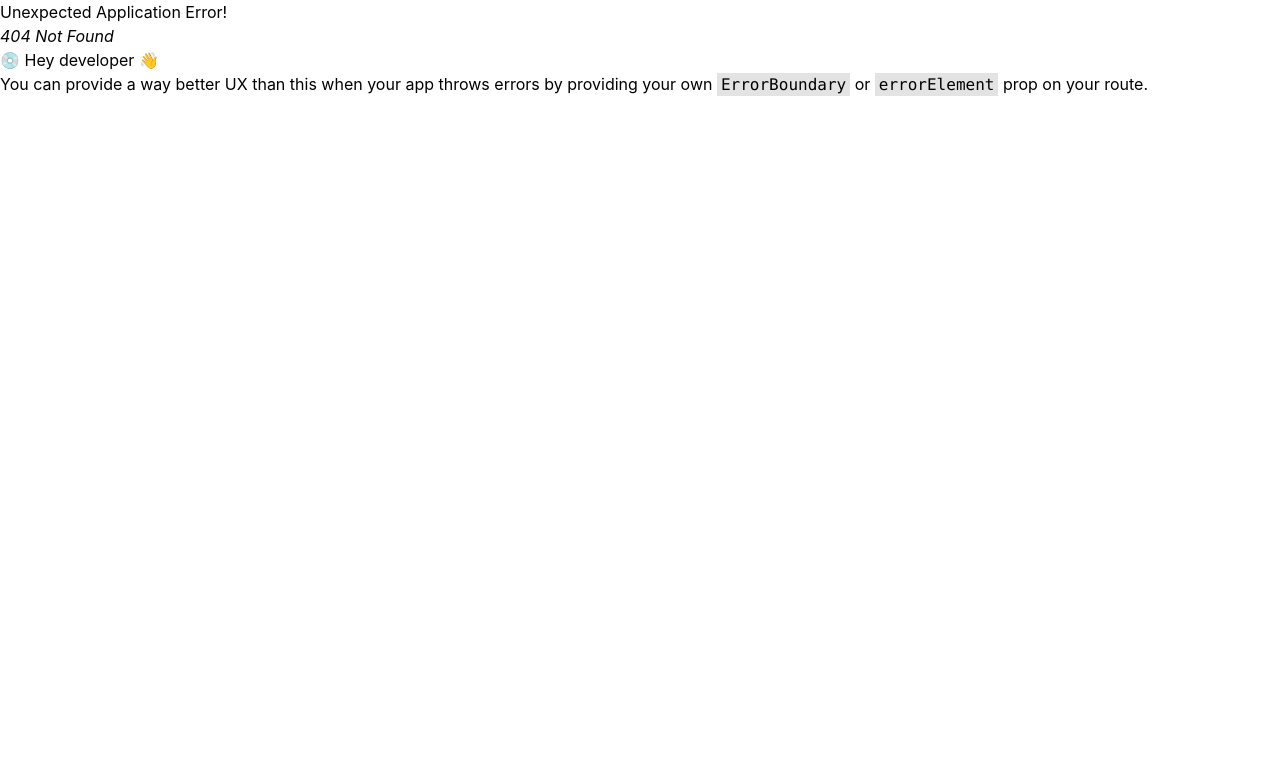
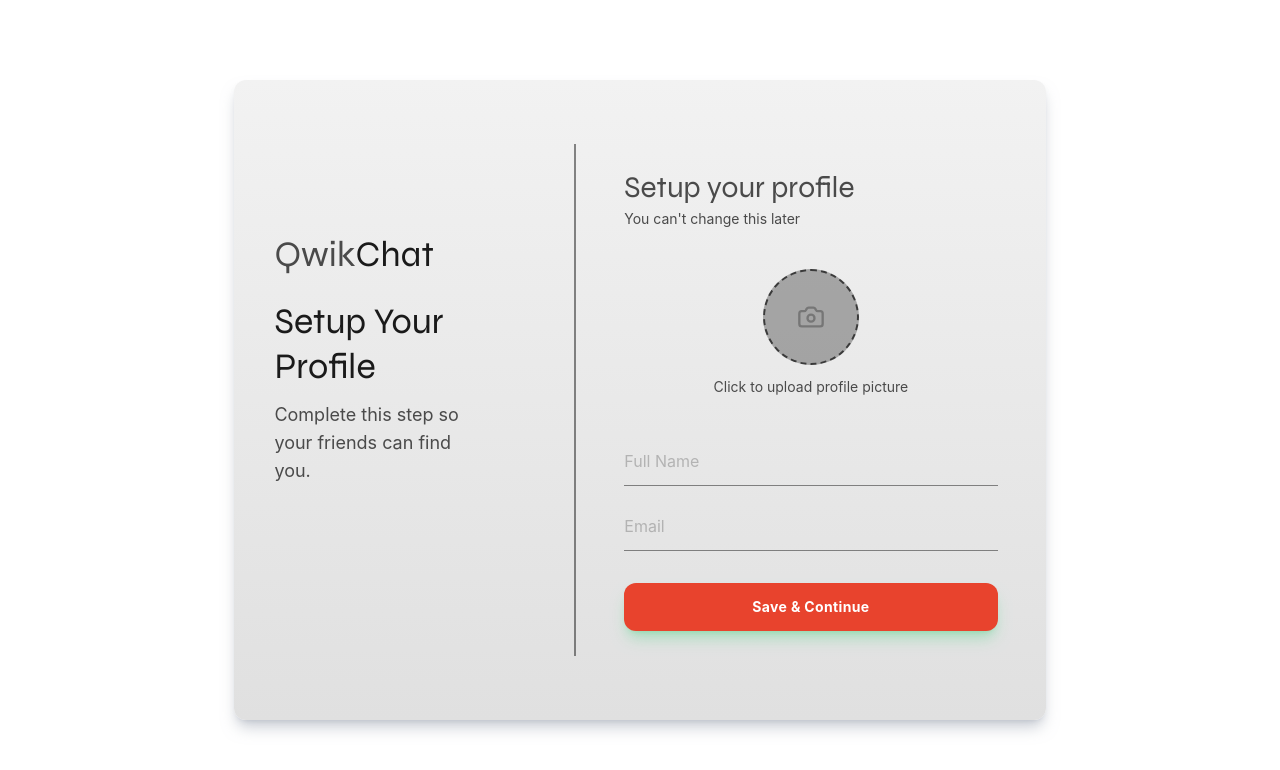
Before and after one commit to abderrahm4ne/chat-app, a React (Vite) app in the folder frontend/: page /setup-profile in a window 1280 px wide. Before the commit this address had no page. Shown: the top 770 px of the page. Built offline with nearby package versions, Linux system fonts and the light colour scheme; no server answers; a web font is replaced by a local one.

Commit message:
finished setup logic with photo upload + matches reducer + added getMe reducer

```diff
--- a/frontend/src/App.tsx
+++ b/frontend/src/App.tsx
@@ -3,11 +3,14 @@ import { createBrowserRouter, createRoutesFromElements, Route, RouterProvider }
 import LandingPage from "./features/landing/LandingPage"
 import RegisterPage from "./features/auth/RegisterPage"
 import LoginPage from "./features/auth/LoginPage"
+import SetupProfilePage from "./features/setup/SetupProfilePage"
+
 
 import { store } from "./store/store"
 import { Provider } from "react-redux"
 
-function App() {
+import { useGetMeQuery } from "./store/api/authApi"
+
 
   const router = createBrowserRouter(
     createRoutesFromElements(
@@ -33,12 +36,23 @@ function App() {
           </div>
           }/>
 
+        <Route path="setup-profile" element={<SetupProfilePage />} />
+
+
+        <Route path="*" element={<div>404 Not Found</div>} />
+
       </>
     )
   )
 
+function AppProvider() {
+  useGetMeQuery();
+  return <RouterProvider router={router} />
+}
 
-  return <Provider store={store}><RouterProvider router={router} /></Provider>
+function App() {
+
+  return <Provider store={store}><AppProvider /></Provider>
 }
 
 export default App
--- a/frontend/src/components/ui/Button.tsx
+++ b/frontend/src/components/ui/Button.tsx
@@ -1,5 +1,5 @@
 
-function SubmitButton({ loading, children, onClick }: { loading: boolean; children: React.ReactNode; onClick?: () => void }) {
+function SubmitButton({ loading, children, onClick }: { loading?: boolean; children: React.ReactNode; onClick?: () => void }) {
   return (
     <button
       type="button"
--- a/frontend/src/components/ui/Field.tsx
+++ b/frontend/src/components/ui/Field.tsx
@@ -7,9 +7,10 @@ interface InputFieldProps {
   value: string;
   onChange: (v: string) => void;
   required?: boolean;
+  disabled?: boolean;
 }
 
-function InputField({ name, type = "text", placeholder, value, onChange}: InputFieldProps) {
+function InputField({ name, type = "text", placeholder, value, onChange, disabled}: InputFieldProps) {
   const id = useId();
   const [showPw, setShowPw] = useState(false);
   const isPassword = type === "password";
@@ -24,6 +25,7 @@ function InputField({ name, type = "text", placeholder, value, onChange}: InputF
           type={inputType}
           placeholder={placeholder}
           value={value}
+          disabled={disabled}
           onChange={e => onChange(e.target.value)}
           className={[
             "w-full border-0 border-b text-primary-text",
--- a/frontend/src/features/landing/LandingPage.tsx
+++ b/frontend/src/features/landing/LandingPage.tsx
@@ -11,7 +11,7 @@ function LandingPage() {
     <div className="flex items-center justify-center h-screen w-screen px-4">
 
         {/* left side */}
-        <div className='bg-linear-to-b from-primary to-secondary rounded-xl p-10 shadow-lg shadow-gray-400/50 flex flex-col items-start h-[80%] w-[30%]'>
+        <div className='bg-linear-to-b from-primary to-secondary rounded-xl p-10 shadow-lg shadow-gray-400/50 flex flex-col items-start h-[80%] w-auto'>
 
             {/* title + BETA tag */}
             <div className='mt-20'>
@@ -70,7 +70,7 @@ function LandingPage() {
         </div>
 
         { /* right side */}
-        <div className='h-[80%] flex flex-col rounded-2xl px-6 py-4 ml-10 w-[21%] items-center bg-primary shadow-lg shadow-gray-400/90 -skew-y-1 '>
+        <div className='h-[80%] flex flex-col rounded-2xl px-6 py-4 ml-10 w-[21%] items-center bg-primary shadow-lg shadow-gray-400/90 -skew-z-1 '>
 
             { /* USER */}
             <div className='flex flex-row space-x-3 mb-4 self-start px-4 '>
@@ -112,7 +112,7 @@ function LandingPage() {
                     className='bg-input-field-background text-primary-text placeholder:text-secondary-text outline-none px-3.5 py-2.5 border border-card-background rounded-lg text-sm w-full'
                 />
                 <div
-                    className='bg-secondary text-black px-3.5 py-2 rounded-md hover:cursor-pointer border border-card-background'><Upload /></div>
+                    className='bg-secondary text-black px-3.5 py-2 rounded-md hover:cursor-pointer border   border-card-background'><Upload /></div>
                 <div
                     className='bg-secondary text-black px-3.5 py-2 rounded-md hover:cursor-pointer border border-card-background'>
                         <Send />
--- /dev/null
+++ b/frontend/src/features/setup/SetupProfilePage.tsx
@@ -0,0 +1,165 @@
+import InputField from '../../components/ui/Field'
+import SubmitButton from '../../components/ui/Button'
+import { useNavigate } from 'react-router-dom'
+import { useState, useRef, useEffect } from 'react'
+import { Camera } from 'lucide-react'
+import { useSelector } from 'react-redux'
+import type { RootState } from '../../store/store'
+
+// lucide-react
+import { LoaderCircle } from 'lucide-react';
+
+import { useGetMeQuery, useSetupProfileMutation } from '../../store/api/authApi'
+
+function SetupProfilePage() {
+    const navigate = useNavigate()
+    const [error, setError] = useState<string | null>(null)
+
+    const user = useSelector((state: RootState) => state.auth.user)
+    const [setupProfile] = useSetupProfileMutation()
+    const { isLoading } = useGetMeQuery()
+
+    const [preview, setPreview] = useState<string | null>(null)
+    const fileInputRef = useRef<HTMLInputElement>(null)
+
+    useEffect(() => {
+        setPreview(user?.profilePic || null);
+
+    }, [user?.profilePic])
+
+
+
+    const handleImageChange = (e: React.ChangeEvent<HTMLInputElement>) => {
+        const file = e.target.files?.[0]
+        if (file) {
+            const reader = new FileReader();
+            reader.onloadend = () => setPreview(reader.result as string);
+            reader.readAsDataURL(file);
+
+        }
+    }
+
+    const handleSave = async () => {
+        try {
+            await setupProfile({ profilePic: preview }).unwrap();
+            setError(null)
+            setTimeout(() => navigate('/chat'), 1300)
+        }
+        catch (error) {
+            setError("Failed to save profile");
+            console.error("Error saving profile:", error);
+        }
+    }
+
+    return (
+        <div className="flex items-center justify-center h-screen w-screen px-4">
+            <div className="bg-linear-to-b from-primary to-secondary rounded-xl shadow-lg shadow-gray-400/50 flex flex-row h-[80%] w-[65%] overflow-hidden">
+
+                {/* left side */}
+                <div className="flex flex-col w-[42%] p-10 justify-center mb-20">
+
+                    {/* title */}
+                    <div className='mb-6'>
+                        <h1 className="text-4xl font-text-landing-title">
+                            <span className="text-dark-body-text">Qwik</span>
+                            <span className="text-primary-text">Chat</span>
+                        </h1>
+                    </div>
+
+                    {/* center text */}
+                    <div className="flex flex-col space-y-3">
+                        <h2 className="text-4xl font-text-landing-title text-primary-text leading-tight">
+                            Setup Your Profile
+                        </h2>
+                        <p className="text-dark-body-text text-lg w-[80%]">
+                            Complete this step so your friends can find you.
+                        </p>
+                    </div>
+
+
+                </div>
+
+                {/* DIVIDER */}
+                <div className="border border-card-background/60 h-[80%] self-center" />
+
+                {/* right side */}
+                <div className="flex flex-col justify-center w-[58%] px-12 py-10">
+
+                    <h1 className="text-3xl font-text-landing-title text-dark-body-text mb-1">
+                        Setup your profile
+                    </h1>
+                    <p className="text-dark-body-text text-sm mb-10">
+                        You can't change this later
+                    </p>
+
+                    {/* avatar upload */}
+                    {isLoading ? (<div className='self-center text-4xl'><LoaderCircle className='animate-spin' /></div>) :
+                    <div className="flex flex-col items-center mb-10">
+                        <div
+                            onClick={() => fileInputRef.current?.click()}
+                            className="relative w-24 h-24 rounded-full bg-card-background/40 border-2 border-dashed border-card-background hover:border-primary-text hover:cursor-pointer transition-all duration-200 flex items-center justify-center overflow-hidden group"
+                        >
+                            {preview ? (
+                                <img src={preview} alt="avatar" className="w-full h-full object-cover" />
+                            ) : (
+                                <Camera className="text-dark-body-text/50 group-hover:text-primary-text transition-colors" size={28} />
+                            )}
+
+                            {/* overlay on hover */}
+                            {preview && (
+                                <div className="absolute inset-0 bg-black/40 flex items-center justify-center opacity-0 group-hover:opacity-100 transition-opacity">
+                                    <Camera className="text-white" size={22} />
+                                </div>
+                            )}
+                        </div>
+
+                        <p className="text-dark-body-text text-sm mt-3">
+                            Click to upload profile picture
+                        </p>
+
+                        <input
+                            ref={fileInputRef}
+                            type="file"
+                            accept="image/*"
+                            className="hidden"
+                            onChange={handleImageChange}
+                        />
+                    </div>
+                    }
+
+
+                    {/* disabled fields */}
+                    <div className="flex flex-col space-y-4 mb-8">
+                        <div className="opacity-50 cursor-not-allowed">
+                            <InputField
+                                name="fullName"
+                                placeholder="Full Name"
+                                value={user?.fullName ?? ''}
+                                onChange={() => {}}
+                                disabled={true}
+                            />
+                        </div>
+                        <div className="opacity-50 cursor-not-allowed">
+                            <InputField
+                                name="email"
+                                placeholder="Email"
+                                value={user?.email ?? ''}
+                                onChange={() => {}}
+                                disabled={true}
+                            />
+                        </div>
+                    </div>
+
+                    <SubmitButton onClick={handleSave}>
+                        Save & Continue
+                    </SubmitButton>
+
+                    {error && <p className='text-xl mt-10 text-red-700'>{error}</p>}
+
+                </div>
+            </div>
+        </div>
+    )
+}
+
+export default SetupProfilePage
--- a/frontend/src/index.css
+++ b/frontend/src/index.css
@@ -30,3 +30,16 @@ Oswald / Iosevka Charon Mono / Rubik / Syne
     --font-text-card: 'Oswald', 'Rubik', sans-serif;
     --font-text-description: 'Archivo Black', 'Rubik', sans-serif;
 }
+
+.animate-spin {
+    animation: spin 1s linear infinite;
+}
+
+@keyframes spin {
+    from {
+        transform: rotate(0deg)
+    }
+    to {
+        transoform: rotate(360deg)
+    }
+}
--- a/frontend/src/store/slices/authSlice.ts
+++ b/frontend/src/store/slices/authSlice.ts
@@ -33,6 +33,10 @@ const authSlice = createSlice({
         state.user = null
         state.isAuthenticated = false
       })
+      .addMatcher(authApi.endpoints.getMe.matchFulfilled, (state, action) => {
+        state.user = action.payload
+        state.isAuthenticated = true
+      })
   },
 })
 
```
Also changed, not shown: frontend/src/store/api/authApi.ts (+9 -2 lines).
